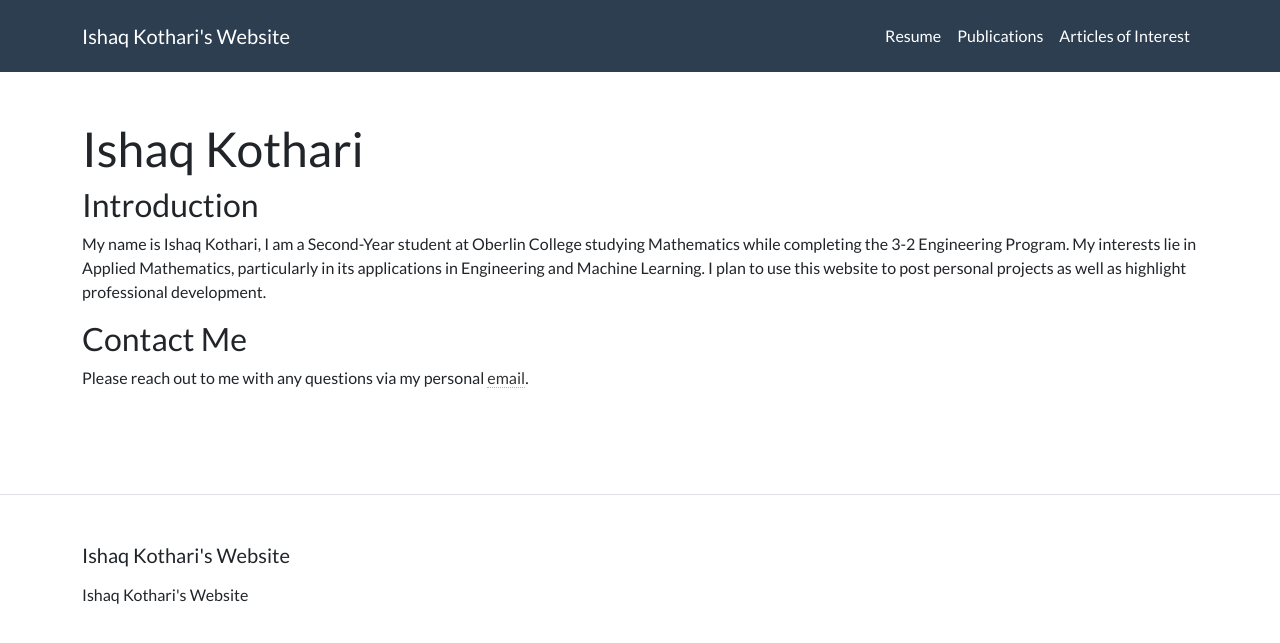
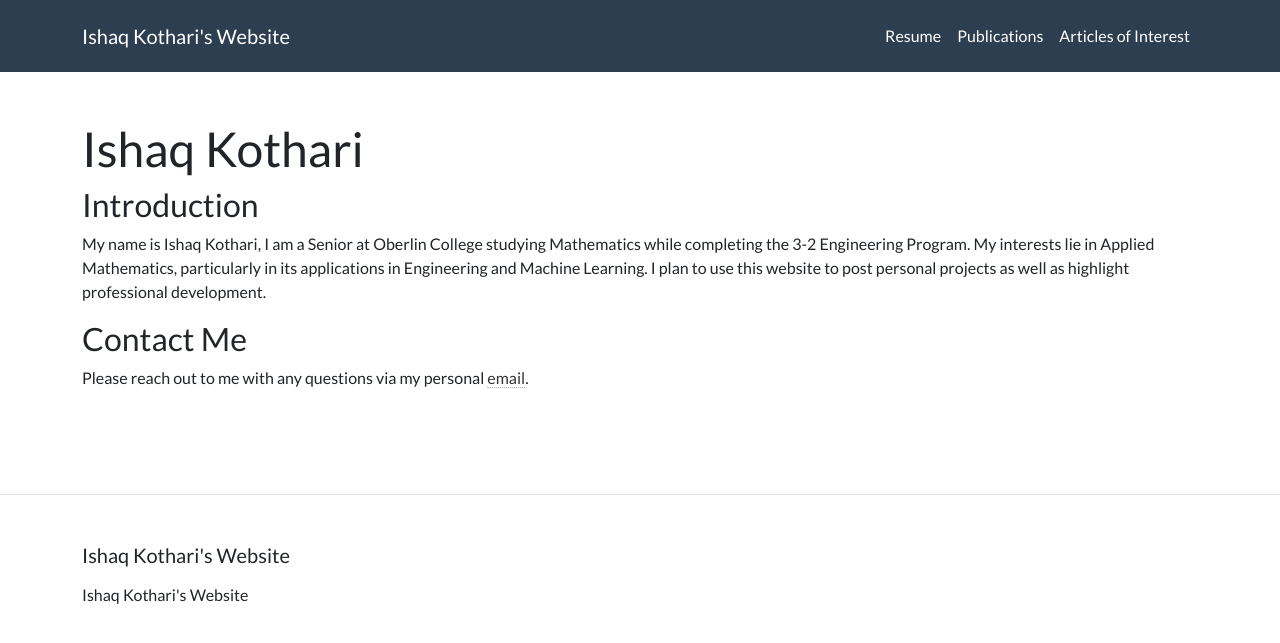
Before and after one commit to ishaqkothari/ishaqkothari.github.io, a Jekyll site: the page built from index.md, in a window 1280 px wide. Shown: the top 643 px of the page. Built offline with Jekyll 4.4.1, drawn with Linux system fonts in a browser that asks for light colours.

Commit message:
Update index.md

```diff
--- a/index.md
+++ b/index.md
@@ -9,7 +9,7 @@ image:
 
 <h3 class="small_title">Introduction</h3>
 
-<p class="paragraph">My name is Ishaq Kothari, I am a Second-Year student at Oberlin College studying Mathematics while completing the 3-2 Engineering Program. My interests lie in Applied Mathematics, particularly in its applications in Engineering and Machine Learning. I plan to use this website to post personal projects as well as highlight professional development.</p>
+<p class="paragraph">My name is Ishaq Kothari, I am a Senior at Oberlin College studying Mathematics while completing the 3-2 Engineering Program. My interests lie in Applied Mathematics, particularly in its applications in Engineering and Machine Learning. I plan to use this website to post personal projects as well as highlight professional development.</p>
 
 <h3 class="small_title">Contact Me</h3>
 
```
